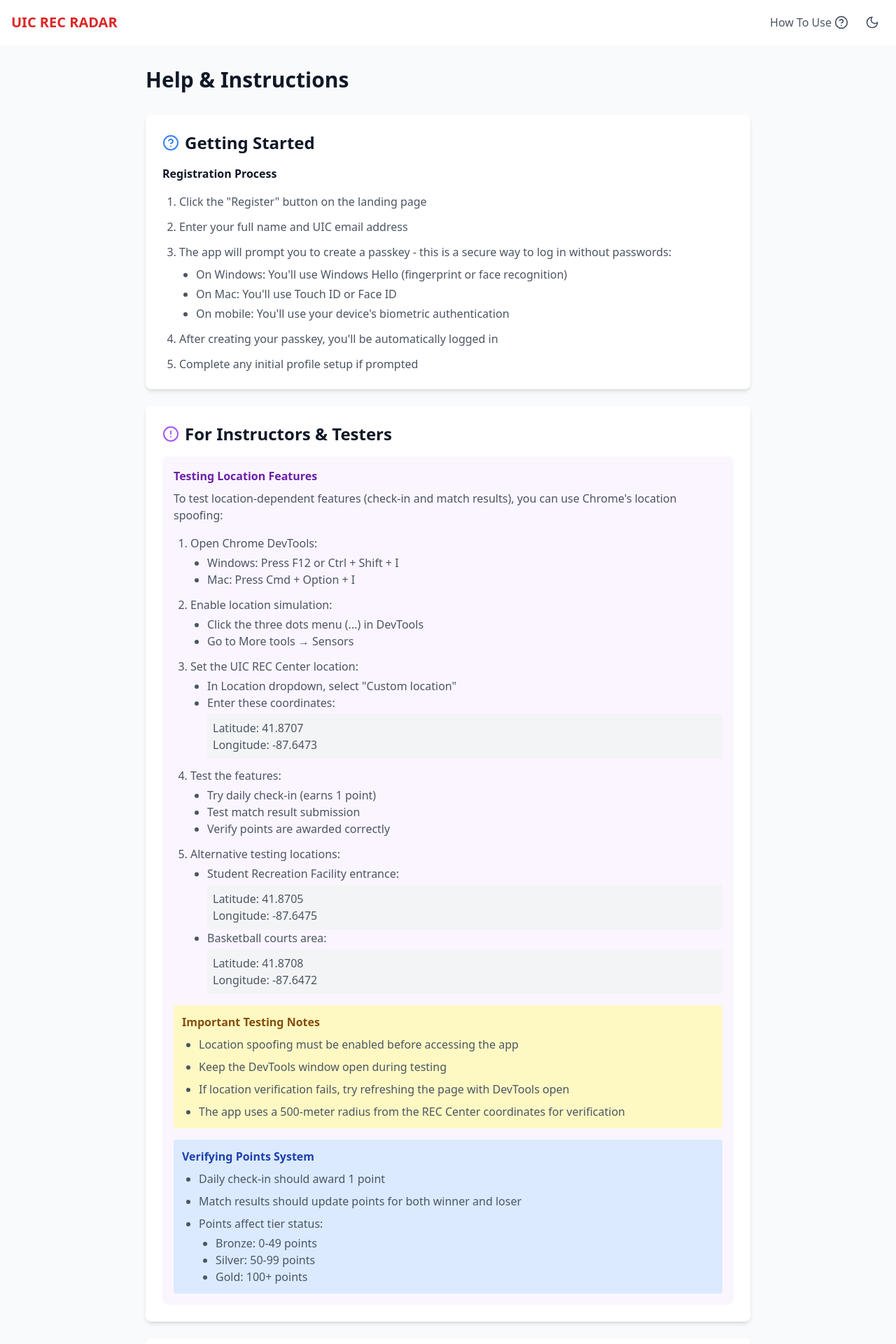
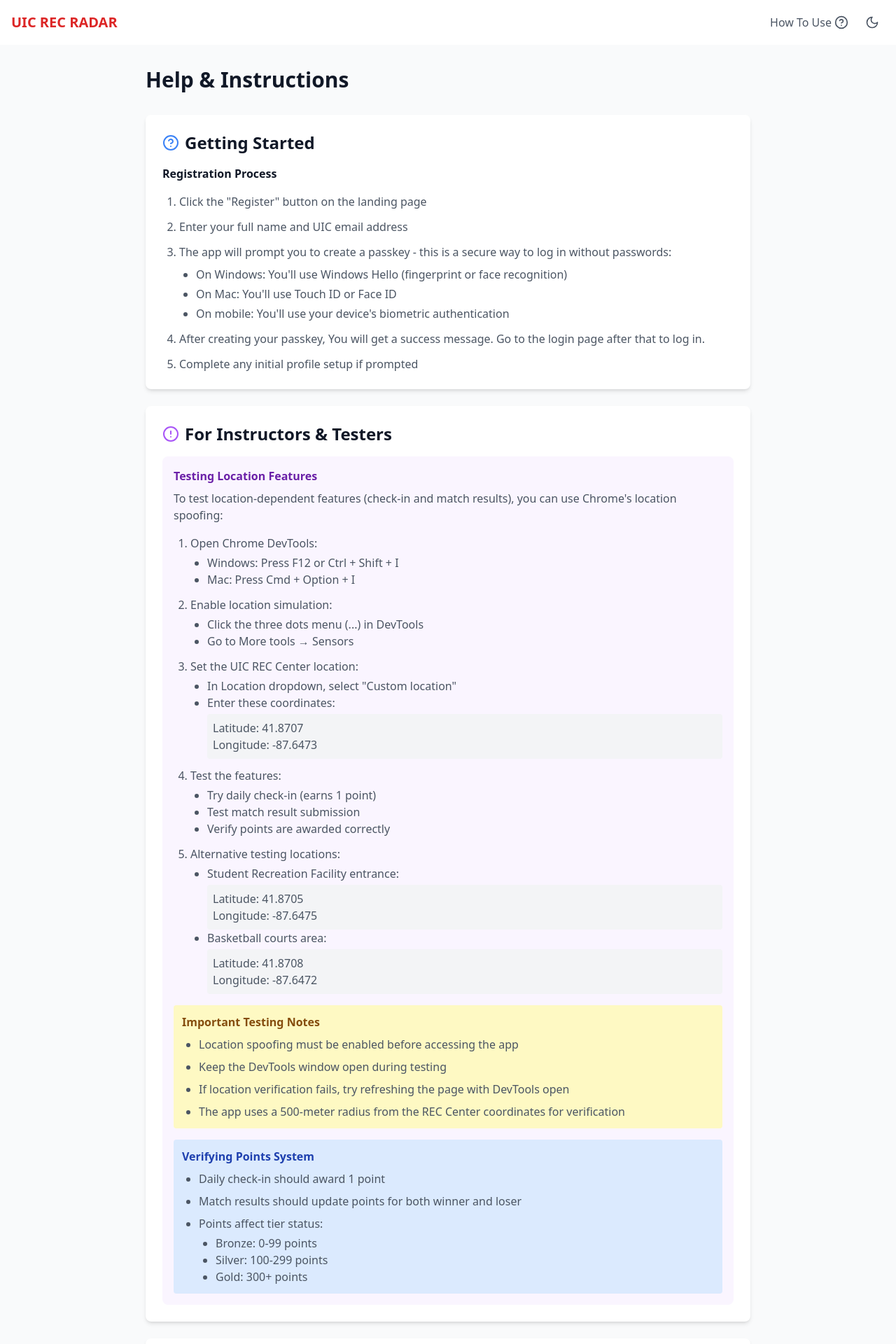
Before and after one commit to JP109/UIC-REC-Radar, a React (Vite) app in the folder client/: page /help in a window 1280 px wide. Shown: the top 1920 px of the page at 70% size. Built offline with nearby package versions, Linux system fonts and the light colour scheme.

Commit message:
fix: update help page instructions for passkey login and tier points

```diff
--- a/client/src/pages/HelpPage.jsx
+++ b/client/src/pages/HelpPage.jsx
@@ -44,7 +44,8 @@ const HelpPage = () => {
                 </ul>
               </li>
               <li>
-                After creating your passkey, you'll be automatically logged in
+                After creating your passkey, You will get a success message. Go
+                to the login page after that to log in.
               </li>
               <li>Complete any initial profile setup if prompted</li>
             </ol>
@@ -158,9 +159,9 @@ const HelpPage = () => {
                   <li>
                     Points affect tier status:
                     <ul className="list-disc ml-6 mt-1">
-                      <li>Bronze: 0-49 points</li>
-                      <li>Silver: 50-99 points</li>
-                      <li>Gold: 100+ points</li>
+                      <li>Bronze: 0-99 points</li>
+                      <li>Silver: 100-299 points</li>
+                      <li>Gold: 300+ points</li>
                     </ul>
                   </li>
                 </ul>
@@ -328,11 +329,9 @@ const HelpPage = () => {
                 <li>
                   If registration fails:
                   <ul className="list-disc ml-6 mt-1">
-                    <li>Try using Chrome's incognito mode</li>
-                    <li>
-                      Ensure you're using a supported browser (Chrome
-                      recommended)
-                    </li>
+                    <li>Try using browser's incognito mode</li>
+                    <li>Ensure you're using a supported browser</li>
+                    <li>Clear your local storage</li>
                     <li>Clear your browser cache and cookies</li>
                   </ul>
                 </li>
```
